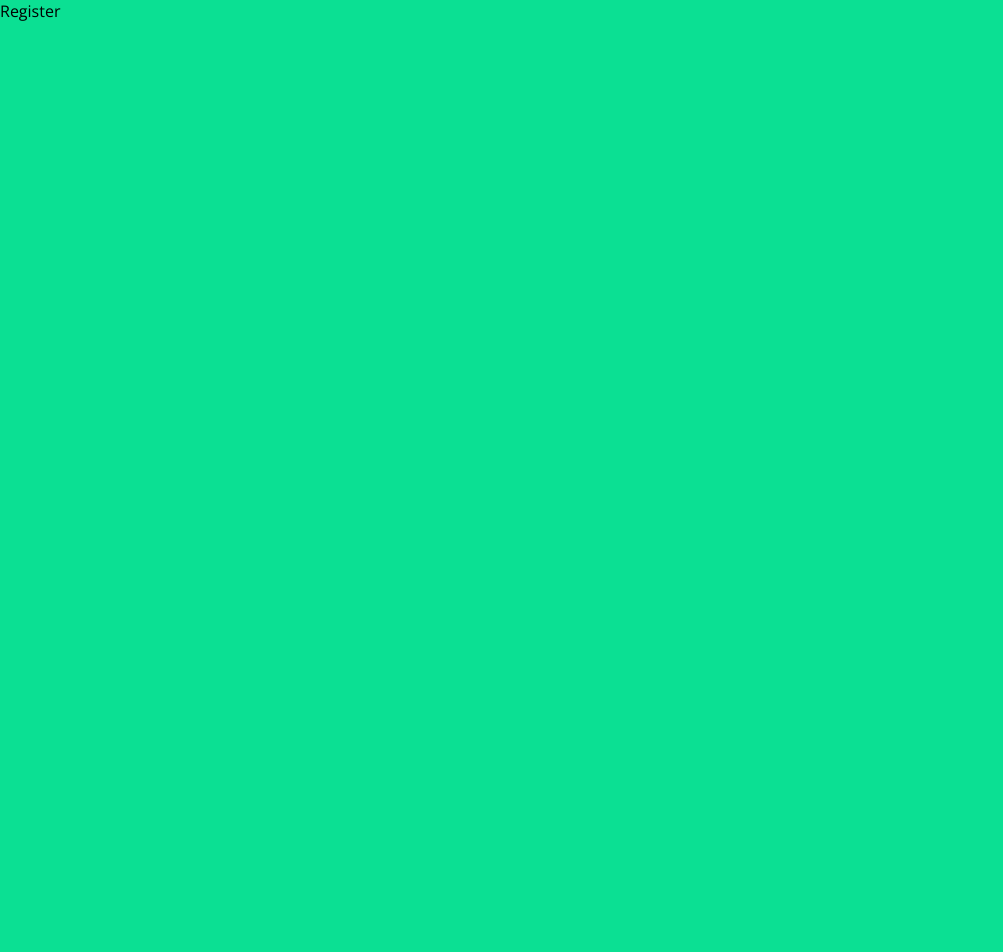
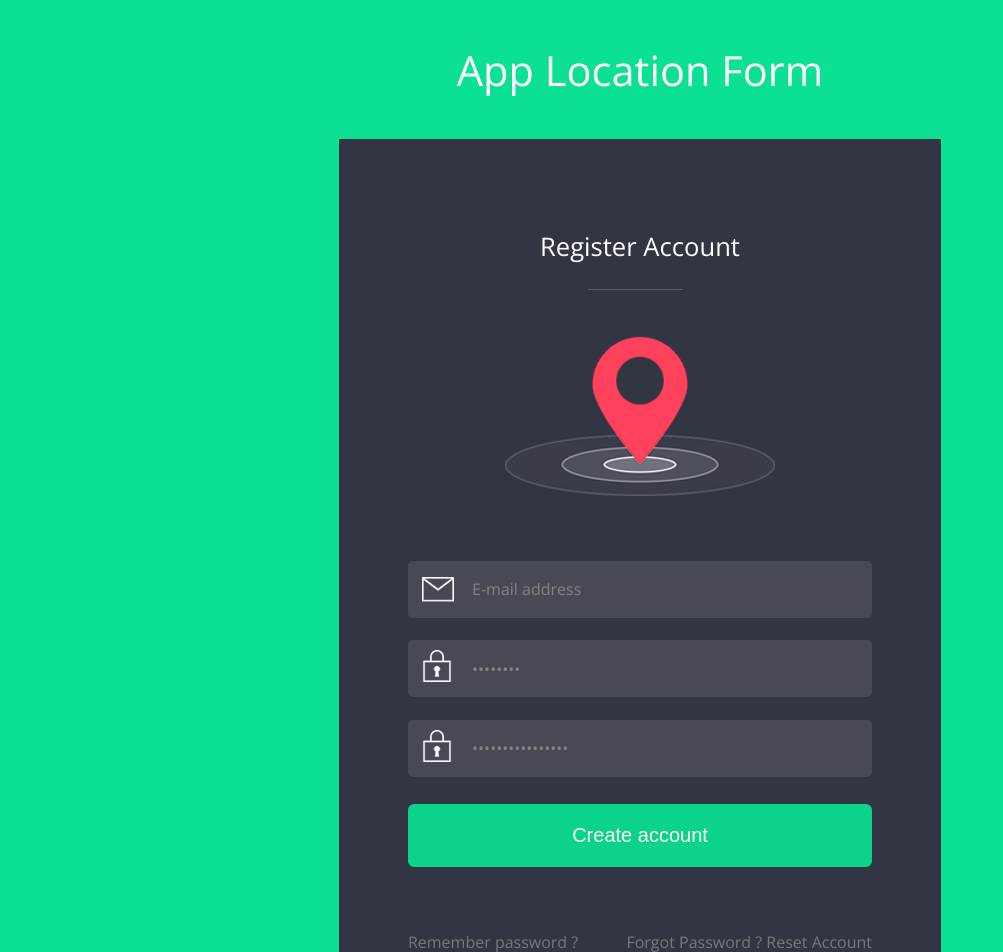
Before and after one commit to jadogeri/App-Location-Form-JS, a React (Create React App) app: page /#/register in a window 1280 px wide. Shown: the top 952 px of the page, without its empty margins (0-1003 px from the left). Before the commit the page ends 800 px from the top, so only its background shows below. Built offline with nearby package versions, Linux system fonts and the light colour scheme.

Commit message:
updated pages

```diff
--- a/src/pages/Dashboard.jsx
+++ b/src/pages/Dashboard.jsx
@@ -1,9 +1,32 @@
-import React from 'react'
+import Footer from '../layouts/Footer';
+import { Link } from 'react-router-dom';
+// import './App.css';
 
 const Dashboard = () => {
   return (
-    <div>Dashboard</div>
-  )
+    <div >
+  <h1>App Location Form</h1>
+    <div className="app-location">
+      <h2>Welcome to Locaticus</h2>
+      <div className="line"><span></span></div>
+      <div className="location"><img src="assets/images/location.png" className="img-responsive" alt="" /></div>
+      <form>
+        <input type="text" className="text" value="E-mail address" onfocus="this.value = '';" onblur="if (this.value == '') {this.value = 'E-mail address';}" />
+        <input type="password" value="Password" onfocus="this.value = '';" onblur="if (this.value == '') {this.value = 'Password';}" />
+        <div className="submit"><input type="submit" onclick="myFunction()" value="Sign in" /></div>
+        <div className="clear"></div>
+        <div className="new">
+          <h3><Link to={"/forgot"} >Forgot password ?</Link></h3>
+          <h4><Link Link to={"/register"}>New here ? Sign Up</Link></h4>
+          <div className="clear"></div>
+        </div>
+      </form>
+    </div>
+  {/* <!--start-copyright--> */}
+  <Footer/>
+  {/* <!--//end-copyright--> */}
+    </div>
+  );
 }
 
-export default Dashboard
+export default Dashboard;
--- a/src/pages/ForgotPassword.jsx
+++ b/src/pages/ForgotPassword.jsx
@@ -1,9 +1,32 @@
-import React from 'react'
+import Footer from '../layouts/Footer';
+import { Link } from 'react-router-dom';
+// import './App.css';
 
 const ForgotPassword = () => {
   return (
-    <div>ForgotPassword</div>
-  )
+    <div >
+  <h1>App Location Form</h1>
+    <div className="app-location">
+      <h2>Welcome to Locaticus</h2>
+      <div className="line"><span></span></div>
+      <div className="location"><img src="assets/images/location.png" className="img-responsive" alt="" /></div>
+      <form>
+        <input type="text" className="text" value="E-mail address" onfocus="this.value = '';" onblur="if (this.value == '') {this.value = 'E-mail address';}" />
+        <input type="password" value="Password" onfocus="this.value = '';" onblur="if (this.value == '') {this.value = 'Password';}" />
+        <div className="submit"><input type="submit" onclick="myFunction()" value="Sign in" /></div>
+        <div className="clear"></div>
+        <div className="new">
+          <h3><Link to={"/forgot"} >Forgot password ?</Link></h3>
+          <h4><Link Link to={"/register"}>New here ? Sign Up</Link></h4>
+          <div className="clear"></div>
+        </div>
+      </form>
+    </div>
+  {/* <!--start-copyright--> */}
+  <Footer/>
+  {/* <!--//end-copyright--> */}
+    </div>
+  );
 }
 
-export default ForgotPassword
+export default ForgotPassword;
--- a/src/pages/Register.jsx
+++ b/src/pages/Register.jsx
@@ -1,9 +1,34 @@
-import React from 'react'
+import Footer from '../layouts/Footer';
+import { Link } from 'react-router-dom';
+import NoPage from './NoPage';
+// import './App.css';
 
 const Register = () => {
   return (
-    <div>Register</div>
-  )
+    <div >
+  <h1>App Location Form</h1>
+    <div className="app-location">
+      <h2>Register Account</h2>
+      <div className="line"><span></span></div>
+      <div className="location"><img src="assets/images/location.png" className="img-responsive" alt="" /></div>
+      <form>
+        <input type="text" className="text" value="E-mail address" onfocus="this.value = '';" onblur="if (this.value == '') {this.value = 'E-mail address';}" />
+        <input type="password" value="Password" onfocus="this.value = '';" onblur="if (this.value == '') {this.value = 'Password';}" />
+        <input type="password" value="Confirm Password" onfocus="this.value = '';" onblur="if (this.value == '') {this.value = 'Confirm Password';}" />
+        <div className="submit"><input type="submit" onclick="myFunction()" value="Create account" /></div>
+        <div className="clear"></div>
+        <div className="new">
+          <h3><Link to={"/"} >Remember password ?</Link></h3>
+          <h4><Link Link to={"/reset"}>Forgot Password ? Reset Account</Link></h4>
+          <div className="clear"></div>
+        </div>
+      </form>
+    </div>
+  {/* <!--start-copyright--> */}
+  <Footer/>
+  {/* <!--//end-copyright--> */}
+    </div>
+  );
 }
 
-export default Register
+export default Register;
--- a/src/pages/ResetPassword.jsx
+++ b/src/pages/ResetPassword.jsx
@@ -1,9 +1,31 @@
-import React from 'react'
+import Footer from '../layouts/Footer';
+import { Link } from 'react-router-dom';
+// import './App.css';
 
 const ResetPassword = () => {
   return (
-    <div>ForgotPassword</div>
-  )
+    <div >
+  <h1>App Location Form</h1>
+    <div className="app-location">
+      <h2>Reset Account</h2>
+      <div className="line"><span></span></div>
+      <div className="location"><img src="assets/images/location.png" className="img-responsive" alt="" /></div>
+      <form>
+        <input type="text" className="text" value="E-mail address" onfocus="this.value = '';" onblur="if (this.value == '') {this.value = 'E-mail address';}" />
+        <div className="submit"><input type="submit" onclick="myFunction()" value="Send" /></div>
+        <div className="clear"></div>
+        <div className="new">
+          <h3><Link to={"/forgot"} >Forgot password ?</Link></h3>
+          <h4><Link Link to={"/"}>Logged Out ? Sign In</Link></h4>
+          <div className="clear"></div>
+        </div>
+      </form>
+    </div>
+  {/* <!--start-copyright--> */}
+  <Footer/>
+  {/* <!--//end-copyright--> */}
+    </div>
+  );
 }
 
-export default ResetPassword
+export default ResetPassword;
```
